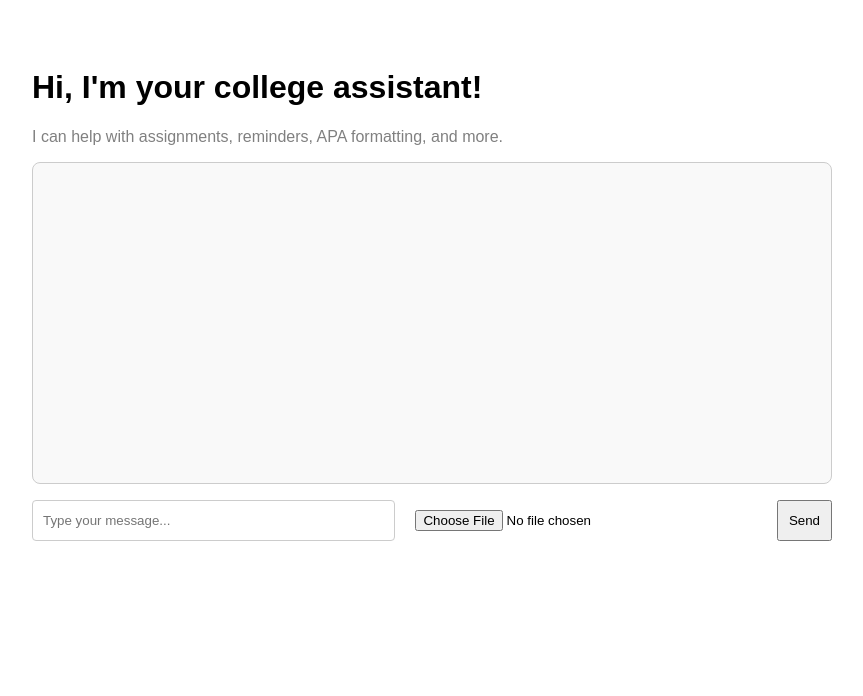
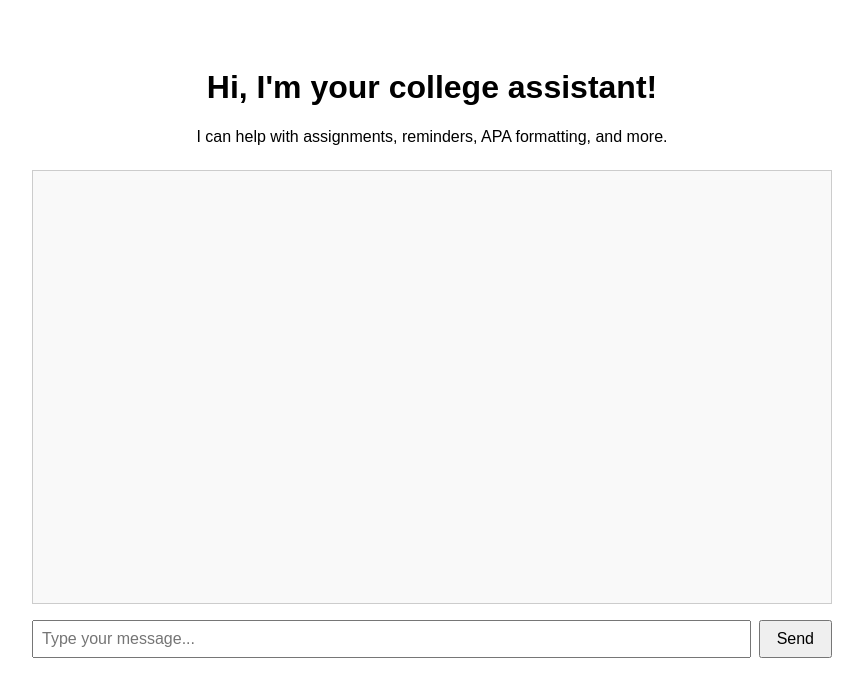
Before and after one commit to electricshadow2k19/college-assistant-chatbot, a Next.js app: page / in a window 1280 px wide. Shown: the top 696 px of the page, without its empty margins (208-1071 px from the left). Built offline with nearby package versions, Linux system fonts and the light colour scheme.

Commit message:
styling3

```diff
--- a/pages/api/chat.js
+++ b/pages/api/chat.js
@@ -1,25 +1,11 @@
-import Busboy from "busboy";
-
 export default async function handler(req, res) {
   if (req.method !== "POST") {
-    return res.status(405).end("Method Not Allowed");
+    return res.status(405).json({ error: "Method not allowed" });
   }
 
-  const busboy = Busboy({ headers: req.headers });
-  let message = "";
+  try {
+    const { message } = req.body;
 
-  await new Promise((resolve, reject) => {
-    busboy.on("field", (fieldname, val) => {
-      if (fieldname === "message") message = val;
-    });
-
-    busboy.on("finish", resolve);
-    busboy.on("error", reject);
-
-    req.pipe(busboy);
-  });
-
-  try {
     const response = await fetch("https://openrouter.ai/api/v1/chat/completions", {
       method: "POST",
       headers: {
@@ -31,7 +17,7 @@ export default async function handler(req, res) {
         messages: [
           {
             role: "system",
-            content: "You are a helpful assistant for college students.",
+            content: "You are a helpful assistant for college students. You help with assignments, quizzes, discussions, and APA formatting.",
           },
           {
             role: "user",
@@ -42,12 +28,13 @@ export default async function handler(req, res) {
     });
 
     const data = await response.json();
+
     if (response.ok) {
       res.status(200).json({ result: data.choices[0].message.content });
     } else {
-      res.status(500).json({ error: data.error.message || "API error" });
+      res.status(500).json({ error: data.error?.message || "API error" });
     }
-  } catch (err) {
+  } catch (error) {
     res.status(500).json({ error: "Server error" });
   }
 }
--- a/pages/index.js
+++ b/pages/index.js
@@ -5,32 +5,28 @@ export default function Home() {
   const [input, setInput] = useState("");
   const [messages, setMessages] = useState([]);
   const [loading, setLoading] = useState(false);
-  const [file, setFile] = useState(null);
 
   const sendMessage = async () => {
-    if (!input.trim() && !file) return;
+    if (!input.trim()) return;
 
     const newMessages = [
       ...messages,
       {
         role: "user",
         content: input,
-        file: file?.name || null,
       },
     ];
     setMessages(newMessages);
     setInput("");
-    setFile(null);
     setLoading(true);
 
     try {
-      const formData = new FormData();
-      formData.append("message", input);
-      if (file) formData.append("file", file);
-
       const res = await fetch("/api/chat", {
         method: "POST",
-        body: formData,
+        headers: {
+          "Content-Type": "application/json",
+        },
+        body: JSON.stringify({ message: input }),
       });
 
       const data = await res.json();
@@ -81,16 +77,11 @@ export default function Home() {
         {messages.map((msg, idx) => (
           <div
             key={idx}
-            className={`${styles.message} ${
-              msg.role === "user" ? styles.user : styles.assistant
-            }`}
+            className={`${styles.message} ${msg.role === "user" ? styles.user : styles.assistant}`}
           >
             <div>
               <strong>{msg.role === "user" ? "You" : "AI"}:</strong> {msg.content}
             </div>
-            {msg.file && (
-              <div className={styles.fileLine}>📎 File uploaded: {msg.file}</div>
-            )}
             <button
               className={styles.copyBtn}
               onClick={() => handleCopy(msg.content)}
@@ -110,11 +101,6 @@ export default function Home() {
           onKeyDown={(e) => e.key === "Enter" && sendMessage()}
           placeholder="Type your message..."
         />
-        <input
-          className={styles.fileInput}
-          type="file"
-          onChange={(e) => setFile(e.target.files[0])}
-        />
         <button className={styles.sendBtn} onClick={sendMessage}>
           Send
         </button>
--- a/styles/Home.module.css
+++ b/styles/Home.module.css
@@ -8,67 +8,60 @@
 .title {
   font-size: 2rem;
   font-weight: bold;
+  text-align: center;
 }
 
 .subtitle {
-  color: gray;
+  text-align: center;
+  margin-bottom: 1.5rem;
 }
 
 .chatBox {
   border: 1px solid #ccc;
-  border-radius: 8px;
-  padding: 10px;
-  min-height: 300px;
-  margin: 1rem 0;
+  padding: 1rem;
+  height: 400px;
+  overflow-y: auto;
+  margin-bottom: 1rem;
   background: #f9f9f9;
 }
 
 .message {
-  padding: 5px;
-  margin-bottom: 10px;
-  border-radius: 6px;
+  margin-bottom: 1rem;
 }
 
 .user {
-  background-color: #e0f7fa;
+  text-align: right;
 }
 
 .assistant {
-  background-color: #fff3e0;
+  text-align: left;
+}
+
+.copyBtn {
+  margin-top: 0.5rem;
+  padding: 0.3rem 0.5rem;
+  font-size: 0.8rem;
+  cursor: pointer;
 }
 
 .inputRow {
   display: flex;
-  gap: 10px;
-  margin-top: 1rem;
+  gap: 0.5rem;
 }
 
 .textInput {
   flex: 1;
-  padding: 10px;
-  border-radius: 4px;
-  border: 1px solid #ccc;
-}
-
-.fileInput {
-  flex: 1;
+  padding: 0.5rem;
+  font-size: 1rem;
 }
 
 .sendBtn {
-  padding: 10px;
-}
-
-.copyBtn {
-  margin-top: 5px;
-  font-size: 0.8rem;
-}
-
-.fileLine {
-  font-style: italic;
-  font-size: 0.9rem;
-  margin-top: 4px;
+  padding: 0.5rem 1rem;
+  font-size: 1rem;
+  cursor: pointer;
 }
 
 .loading {
   font-style: italic;
+  color: gray;
 }
```
